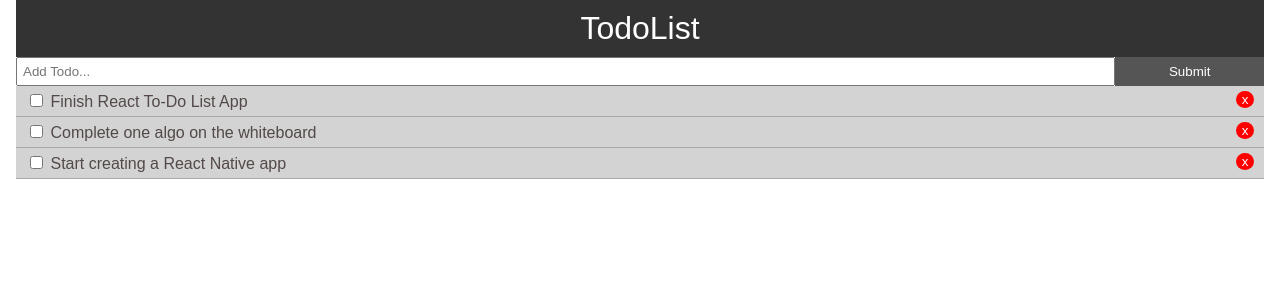
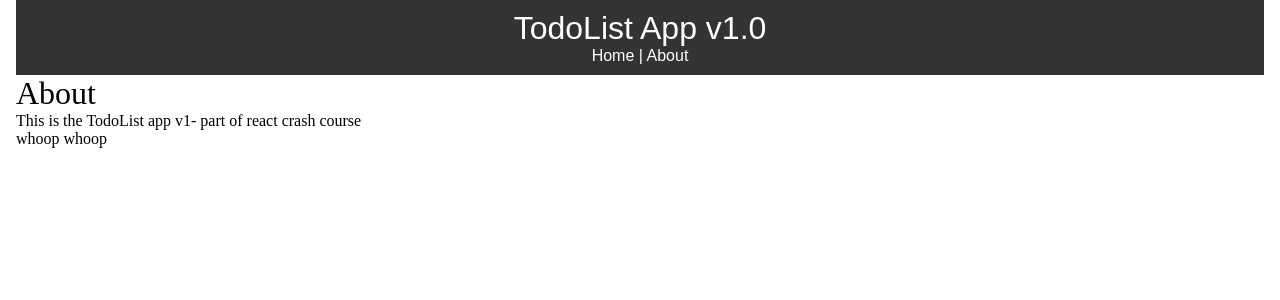
Before and after one commit to trizmo/TodoList-React, a React (Create React App) app: page /about in a window 1280 px wide. Shown: the top 300 px of the page. Built offline with nearby package versions, Linux system fonts and the light colour scheme.

Commit message:
added about page, added routing

```diff
--- a/src/App.js
+++ b/src/App.js
@@ -1,7 +1,10 @@
 import React, { Component } from 'react';
+import { BrowserRouter as Router, Route } from 'react-router-dom';
 import Header from './components/layout/Header'
 import Todos from './components/Todos';
 import AddTodo from './components/AddTodo';
+import About from './components/pages/About';
+
 import './App.css';
 import uuid from 'uuid';
 
@@ -50,19 +53,29 @@ class App extends Component {
       title: title,
       completed: false
     }
-    this.setState({ todos: [...this.state.todos, newTodo]})
+    this.setState({ todos: [...this.state.todos, newTodo] })
     console.log(title)
   }
 
+
   render() {
     return (
+      <Router>
         <div className="App">
           <div className="container">
             <Header />
+            <Route exact path="/" render={props => (
+              <React.Fragment>
                 <AddTodo addTodo={this.addTodo} />
                 <Todos todos={this.state.todos} markComplete={this.markComplete} delTodo={this.delTodo} />
+              </React.Fragment>
+            )} />
+
+            <Route path='/about' component={About} />
+
           </div>
         </div>
+      </Router>
     );
   }
 }
--- a/src/components/Pages/About.js
+++ b/src/components/Pages/About.js
@@ -7,8 +7,6 @@ function About() {
       <p>This is the TodoList app v1- part of react crash course</p>
       <p>whoop whoop</p>
     </React.Fragment>
-
-    </div >
   )
 }
 
--- a/src/components/layout/Header.js
+++ b/src/components/layout/Header.js
@@ -1,11 +1,18 @@
-import React from 'react'
+import React from 'react';
+import { Link } from 'react-router-dom';
 
 function Header() {
   return(
     <header style={headerStyle}>
-      <h1>TodoList</h1>
+      <h1>TodoList App v1.0</h1>
+      <Link style={ linkStyle } to="/">Home</Link> | <Link style={ linkStyle } to="/about">About</Link>
     </header>
   )
+}
+
+const linkStyle = {
+  color: '#fff',
+  textDecoration: 'none'
 }
 
 const headerStyle = {
```
Lines whose indentation alone changed are shown as unchanged.
